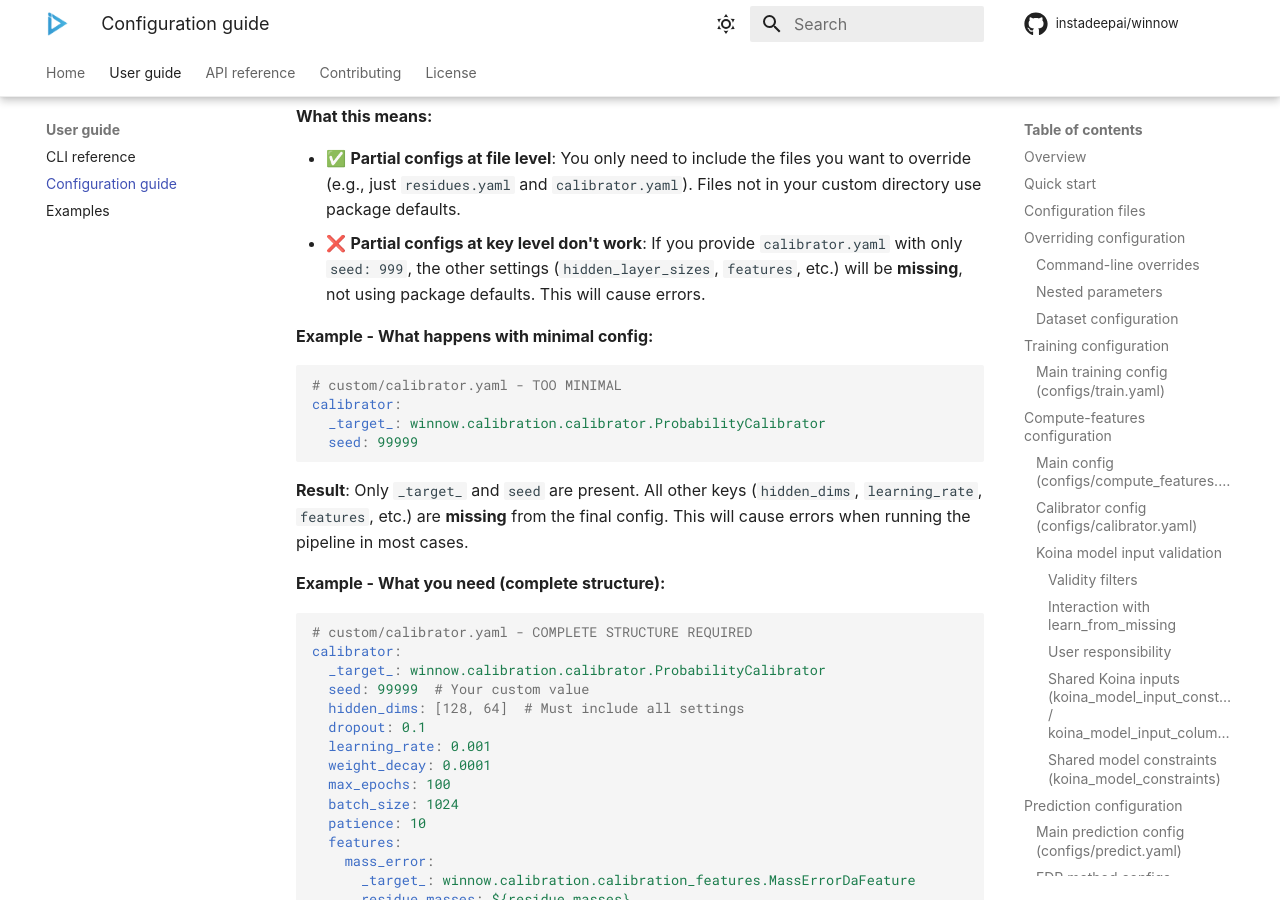
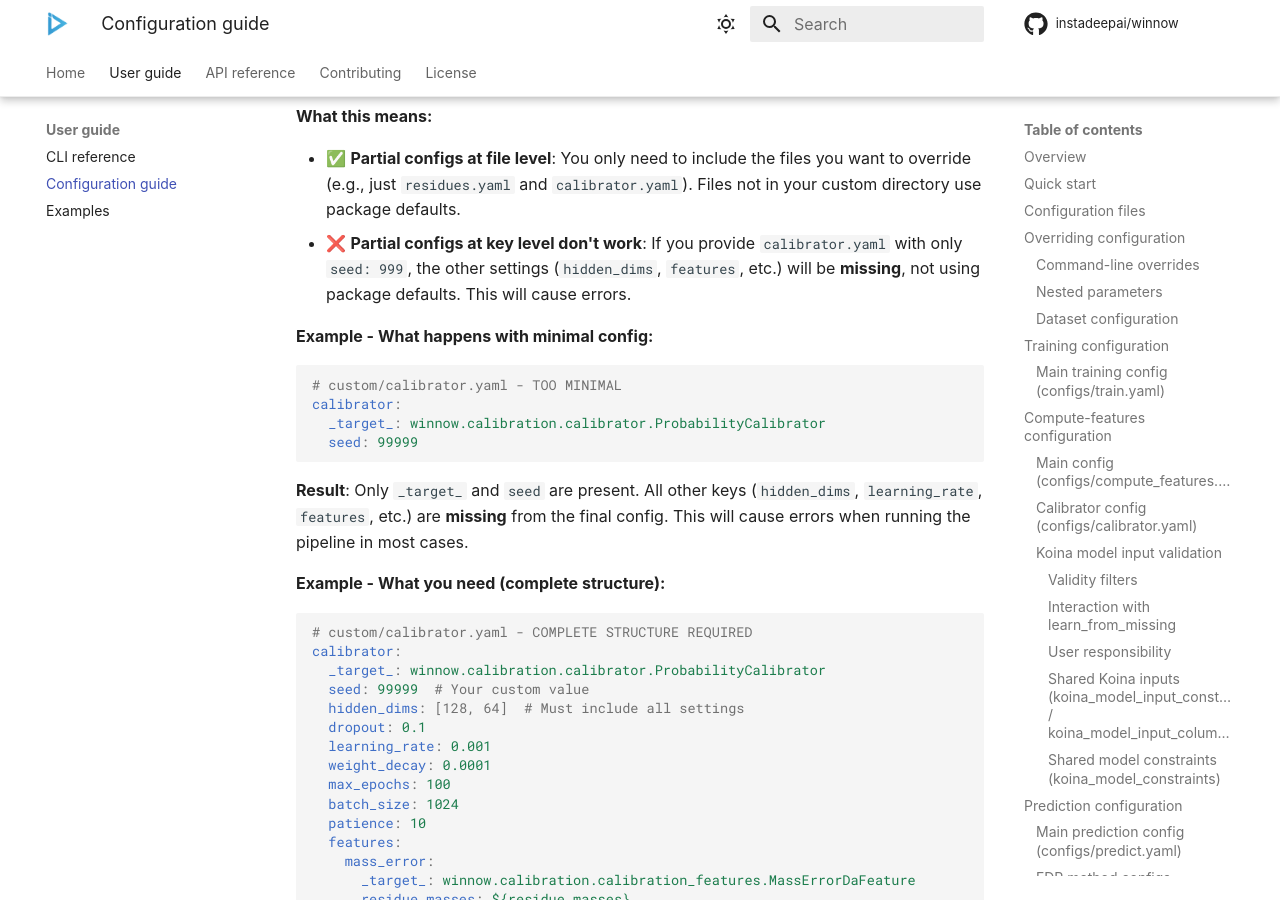
Before and after one commit to instadeepai/winnow, an MkDocs documentation site: the page built from docs/configuration.md, in a window 1280 px wide and 900 px high, scrolled down 19050 px. Built offline with MkDocs 1.6.1 and Material for MkDocs 9.7.7, drawn with Linux system fonts in a browser that asks for light colours; some web fonts are replaced; comment, search, counter and statistics services are not loaded.

```diff
--- a/docs/configuration.md
+++ b/docs/configuration.md
@@ -787,7 +787,7 @@
 **What this means:**
 
 - ✅ **Partial configs at file level**: You only need to include the files you want to override (e.g., just `residues.yaml` and `calibrator.yaml`). Files not in your custom directory use package defaults.
-- ❌ **Partial configs at key level don't work**: If you provide `calibrator.yaml` with only `seed: 999`, the other settings (`hidden_layer_sizes`, `features`, etc.) will be **missing**, not using package defaults. This will cause errors.
+- ❌ **Partial configs at key level don't work**: If you provide `calibrator.yaml` with only `seed: 999`, the other settings (`hidden_dims`, `features`, etc.) will be **missing**, not using package defaults. This will cause errors.
 
 **Example - What happens with minimal config:**
 
```
Also changed, not shown: 1 other file.
